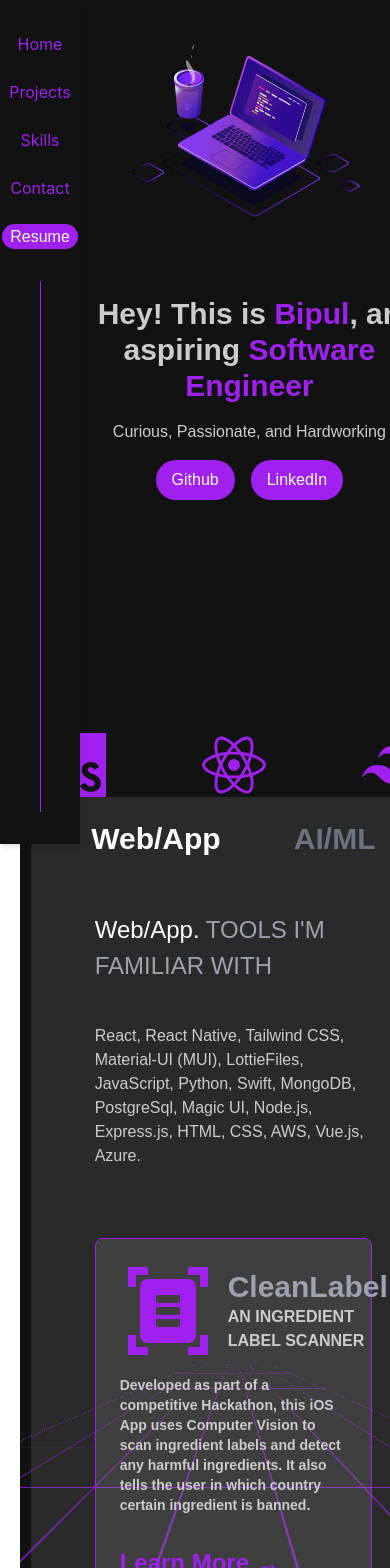
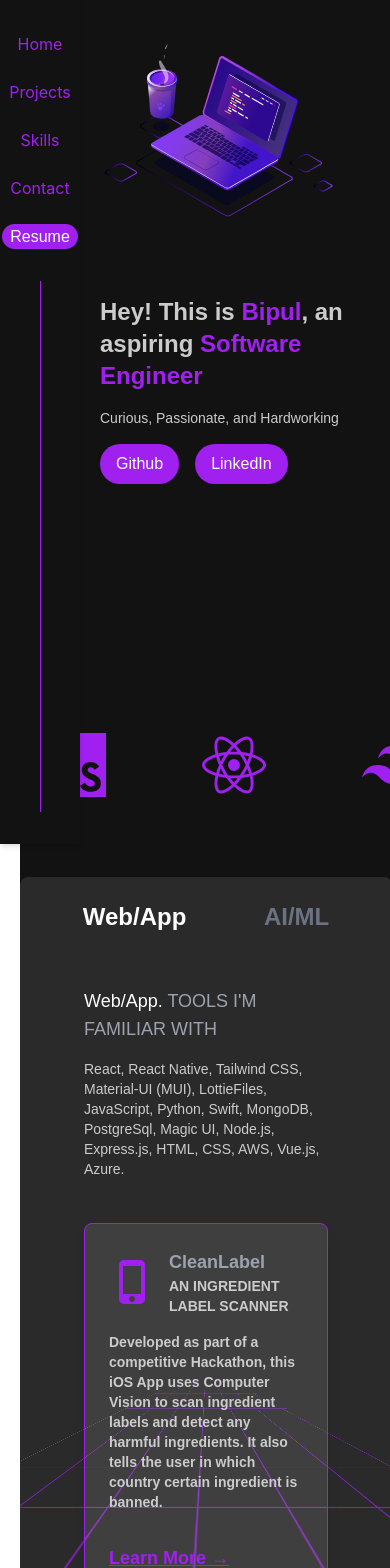
Before and after one commit to bipuladk60/MyPortfolio, a React (Create React App) app: page / in a window 390 px wide. Shown: the top 1568 px of the page. Built offline with nearby package versions, Linux system fonts and the light colour scheme.

Commit message:
done till project page

```diff
--- a/src/App.js
+++ b/src/App.js
@@ -24,7 +24,7 @@
           <MarqueeComp />
         </div>
          {/* Projects Page */}
-         <div id="projects" className="section w-full min-h-screen flex items-center justify-center overflow-hidden">
+         <div id="projects" className="pt-20 section w-full min-h-screen flex items-center justify-center overflow-hidden">
           <ProjectPage />
         </div>
         {/* Skills Section */}
--- a/src/components/ProjectCard.js
+++ b/src/components/ProjectCard.js
@@ -5,26 +5,26 @@
         <div className="p-6 bg-cardBg rounded-lg shadow-lg border border-primary w-full h-auto flex flex-col justify-between">
             {/* Icon and Title */}
             <div className="flex items-center space-x-3">
-                <div className="text-primary text-8xl">
+                <div className="text-primary md:text-8xl text-5xl">
                     {Icon && <Icon />} {/* Render the passed icon */}
                 </div>
                 <div className='flex flex-col text-left font-bold font-heading text-gray-400'>
-                    <h3 className='text-3xl'>{name}</h3>
-                    <h4 className="font-semibold font-body text-text uppercase">{title}</h4>
+                    <h3 className='text-lg md:text-3xl'>{name}</h3>
+                    <h4 className="font-semibold font-body text-sm md:text-lg text-text text-md uppercase">{title}</h4>
                 </div>
             </div>
 
             {/* Description */}
-            <p className="text-sm mt-4 text-text font-bold mb-4 text-left">
+            <p className="text-sm mt-4 text-text font-bold font-body mb-4 text-left">
                 {description}
             </p>
 
             {/* Links */}
             <div className='flex'>
-                {linkText && <a href={linkUrl} target="_blank" rel="noopener noreferrer" className="text-primary text-left text-2xl font-bold mr-8 mt-4 underline cursor-pointer">
+                {linkText && <a href={linkUrl} target="_blank" rel="noopener noreferrer" className="text-primary text-left text-lg md:text-2xl font-bold mr-8 mt-4 underline cursor-pointer">
                     {linkText}
                 </a>}
-                {linkText2 && <a href={linkUrl2} target="_blank" rel="noopener noreferrer" className="text-primary text-left text-2xl font-bold mt-4 underline cursor-pointer">
+                {linkText2 && <a href={linkUrl2} target="_blank" rel="noopener noreferrer" className="text-primary text-left text-lg md:text-2xl font-bold mt-4 underline cursor-pointer">
                     {linkText2}
                 </a>}
             </div>
--- a/src/components/ProjectContainer.js
+++ b/src/components/ProjectContainer.js
@@ -1,7 +1,8 @@
 import React, { useState } from 'react';
-import { MdDocumentScanner } from "react-icons/md";
+import {  } from "react-icons/md";
 import { SiApplemusic } from "react-icons/si";
 import { FaVirusCovid } from "react-icons/fa6";
+import { MdOutlinePhoneIphone } from "react-icons/md";
 import { FaReact } from "react-icons/fa"; // Example icons for AI/ML projects
 import ProjectCard from './ProjectCard';
 
@@ -13,17 +14,17 @@
     };
 
     return (
-        <div className='bg-cardBg text-text p-6 sm:p-8 my-20 rounded-lg w-full max-w-[95%] sm:max-w-[90%] md:max-w-[85%] lg:max-w-[95%] xl:max-w-[80%] min-h-[20rem] mx-auto md:mx-4'>
+        <div className='bg-cardBg text-text p-6 my-20 flex flex-col rounded-lg w-full max-w-[100%] sm:max-w-[95%] md:max-w-[85%] lg:max-w-[95%] xl:max-w-[80%] min-h-[20rem] mx-auto md:mx-4'>
             {/* Tabs */}
             <div className='w-full flex justify-around mb-4'>
                 <button
-                    className={`font-bold text-3xl md:text-med lg:text-med ${activeTab === "web" ? "text-white" : "text-gray-500"}`}
+                    className={`font-bold text-2xl md:text-3xl lg:text-3xl ${activeTab === "web" ? "text-white" : "text-gray-500"}`}
                     onClick={() => handleTabClick('web')}
                 >
                     Web/App
                 </button>
                 <button
-                    className={`font-bold text-3xl md:text-med lg:text-med ${activeTab === "ai" ? "text-white" : "text-gray-500"}`}
+                    className={`font-bold text-2xl md:text-med lg:text-3xl ${activeTab === "ai" ? "text-white" : "text-gray-500"}`}
                     onClick={() => handleTabClick('ai')}
                 >
                     AI/ML
@@ -39,12 +40,12 @@
                     {/* Web/App Dev Content */}
                     <div className="w-full flex-shrink-0 flex flex-col justify-around bg-transparent py-6 px-10 rounded-md">
                         <div className='text-left'>
-                            <h2 className='text-small text-white'>Web/App.<span className='text-gray-400'> TOOLS I'M FAMILIAR WITH</span></h2>
-                            <p className='my-10'>React, React Native, Tailwind CSS, Material-UI (MUI), LottieFiles, JavaScript, Python, Swift, MongoDB, PostgreSql, Magic UI, Node.js, Express.js, HTML, CSS, AWS, Vue.js, Azure.</p>
+                            <h2 className='text-lg md:text-3xl lg:text-3xl text-white'>Web/App.<span className='text-gray-400'> TOOLS I'M FAMILIAR WITH</span></h2>
+                            <p className='my-4 md:my-10 text-sm  md:text-lg font-body'>React, React Native, Tailwind CSS, Material-UI (MUI), LottieFiles, JavaScript, Python, Swift, MongoDB, PostgreSql, Magic UI, Node.js, Express.js, HTML, CSS, AWS, Vue.js, Azure.</p>
                         </div>
                         <div className="grid grid-cols-1 md:grid-cols-2 gap-8">
                             <ProjectCard
-                                icon={MdDocumentScanner}
+                                icon={MdOutlinePhoneIphone}
                                 name="CleanLabel"
                                 title="An Ingredient Label Scanner"
                                 description="Developed as part of a competitive Hackathon, this iOS App uses Computer Vision to scan ingredient labels and detect any harmful ingredients. It also tells the user in which country certain ingredient is banned."
@@ -67,8 +68,8 @@
                     {/* AI/ML Content */}
                     <div className="w-full flex-shrink-0 flex flex-col justify-around bg-transparent py-6 px-10 rounded-md">
                         <div className='text-left'>
-                            <h2 className='text-small text-white'>AI/ML.<span className='text-gray-400'> TOOLS I'M FAMILIAR WITH</span></h2>
-                            <p className='my-10'>TensorFlow, PyTorch, scipy, Pandas, Numpy, Matplotlib, Keras, Python, Jupyter Notebook, Comet ML, Google Colab, Natural Language Processing, Computer Vision.</p>
+                            <h2 className='text-lg md:text-3xl lg:text-3xl text-white'>AI/ML.<span className='text-gray-400'> TOOLS I'M FAMILIAR WITH</span></h2>
+                            <p className='my-4 md:my-10 text-sm  md:text-lg font-body'>TensorFlow, PyTorch, scipy, Pandas, Numpy, Matplotlib, Keras, Python, Jupyter Notebook, Comet ML, Google Colab, Natural Language Processing, Computer Vision.</p>
                         </div>
                         <div className="grid grid-cols-1 md:grid-cols-2 gap-8">
                             <ProjectCard
--- a/src/pages/HomePage.js
+++ b/src/pages/HomePage.js
@@ -6,15 +6,12 @@
   return (
     <div className="bg-bg text-text min-h-[85vh] flex flex-col md:flex-row items-center w-full pl-12 pr-4 md:pl-16 md:pr-8 relative">
 
-
-
-
       {/* Center Content (comes below animation on small screens) */}
-      <div className="order-2 md:order-none flex flex-col items-center md:items-start w-full md:w-1/2 lg:w-1/2 space-y-4 text-center md:text-left py-2">
-        <h1 className="font-heading text-3xl md:text-5xl lg:text-6xl text-text font-bold px-2">
+      <div className="order-2 md:order-none flex flex-col md:items-start w-full md:w-1/2 lg:w-1/2 space-y-4 text-left md:text-left py-2 px-8 md:px-2">
+        <h1 className="font-heading text-2xl md:text-4xl lg:text-6xl text-text font-bold  ">
           Hey! This is <span className="text-highlight text-primary ">Bipul</span>, an aspiring <span className="text-highlight text-primary">Software Engineer</span>
         </h1>
-        <p className="font-body text-md md:text-xl text-text">
+        <p className="font-body text-sm md:text-xl text-text">
           Curious, Passionate, and Hardworking
         </p>
 
--- a/src/pages/ProjectPage.js
+++ b/src/pages/ProjectPage.js
@@ -5,7 +5,7 @@
   return (
     <div className="relative bg-bg font-heading text-text min-h-screen flex flex-col items-center justify-end w-full overflow-hidden">
        <RetroGrid className=" absolute z-0" />
-       <ProjectContainer className="relative z-10 md:p-8 lg:p-8 p-4" />
+       <ProjectContainer className="z-10 md:p-8 lg:p-8 p-4" />
     </div>
   );
 }
--- a/tailwind.config.js
+++ b/tailwind.config.js
@@ -22,11 +22,15 @@
       },
       fontSize: {
         title: '4rem',
+        title_sm: '6xl',
         large: '4rem',
         med: '2.5rem',
         small: '1.5rem',
         subtitle: '2rem',
-        paragraph: '1rem',
+        sibtitle_sm: '1rem',
+        paragraph: '0.75rem',
+        paragraph_sm: '0.5rem',
+        icon: '8xl',
 
       },
       spacing: {
```
